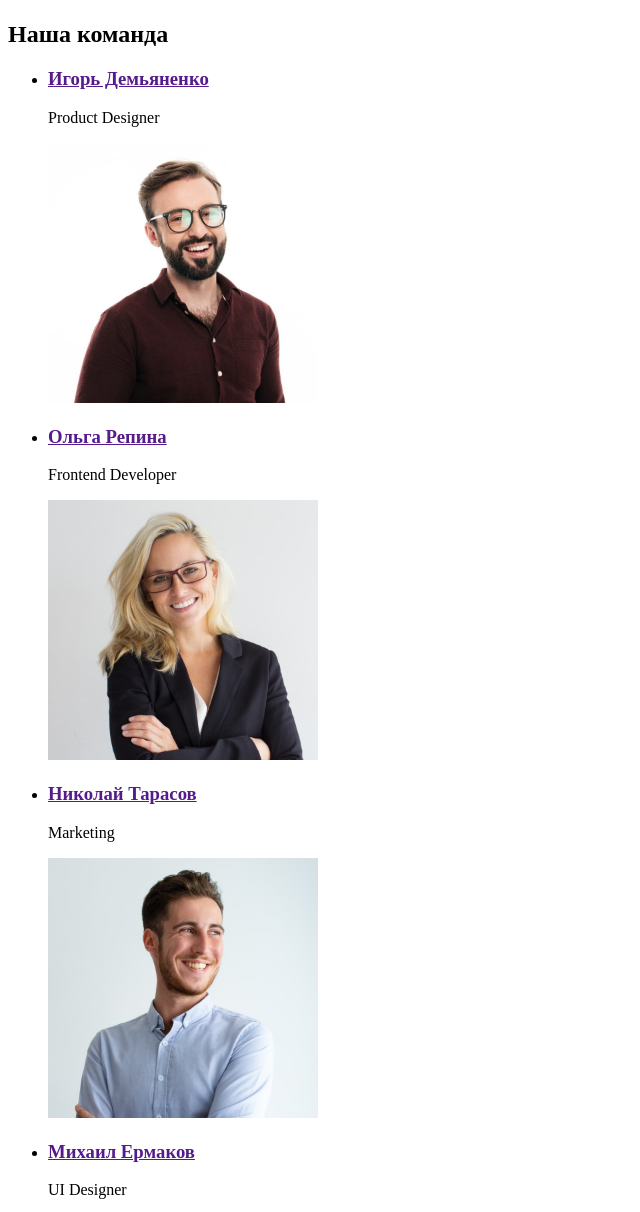
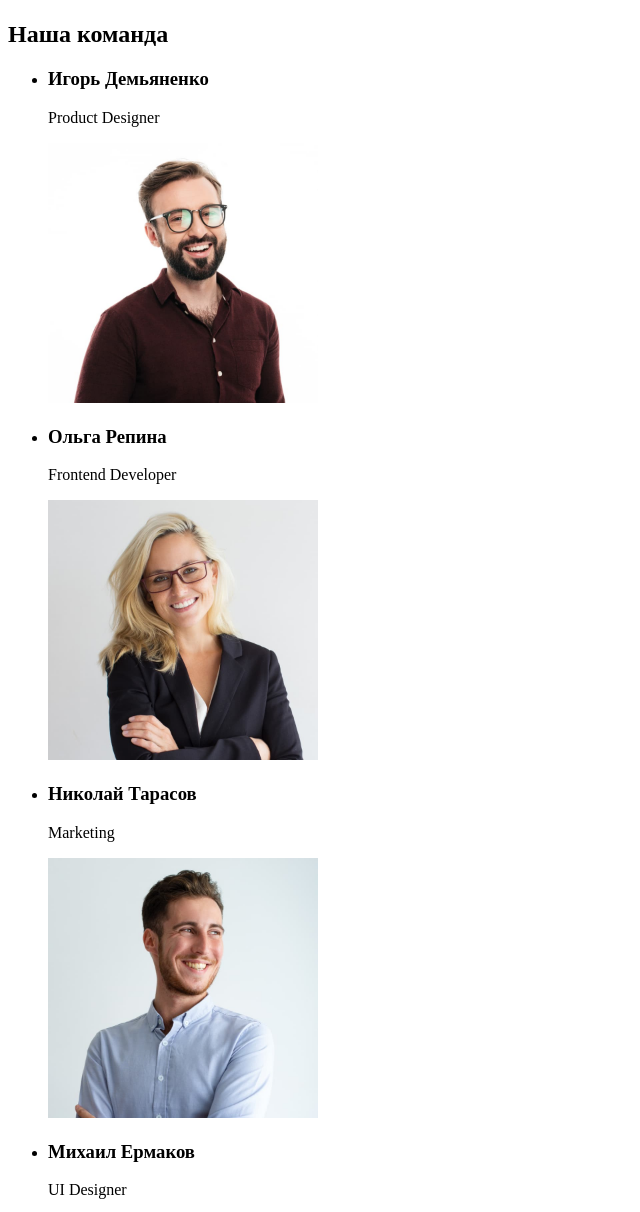
Before and after one commit to Oleg198832/goit-markup-hw-01, a plain HTML site: page index.html in a window 1280 px wide. Shown: the part 1553-2765 px from the top of the page, without its empty margins (0-640 px from the left). Drawn offline with Linux system fonts and the light colour scheme.

Commit message:
Убирает ссылки с секции наша команда

```diff
--- a/index.html
+++ b/index.html
@@ -72,22 +72,22 @@
 
         <ul>
            <li>
-                <h3><a href="">Игорь Демьяненко</a></h3>
+                <h3>Игорь Демьяненко</h3>
                 <p>Product Designer</p>
                 <img src="images/Демьяненко.jpg" alt="man" width="270">
            </li>
            <li>
-                <h3><a href="">Ольга Репина</a></h3>
+                <h3>Ольга Репина</h3>
                 <p>Frontend Developer</p>
                 <img src="images/Репина.jpg" alt="woman" width="270">
            </li>
            <li>
-                <h3><a href="">Николай Тарасов</a></h3>
+                <h3>Николай Тарасов</h3>
                 <p>Marketing</p>
                 <img src="images/Тарасов.jpg" alt="man" width="270">
            </li>
            <li>
-                <h3><a href="">Михаил Ермаков</a></h3>
+                <h3>Михаил Ермаков</h3>
                 <p>UI Designer</p>
                 <img src="images/Ермаков.jpg" alt="man" width="270">
            </li>
```
